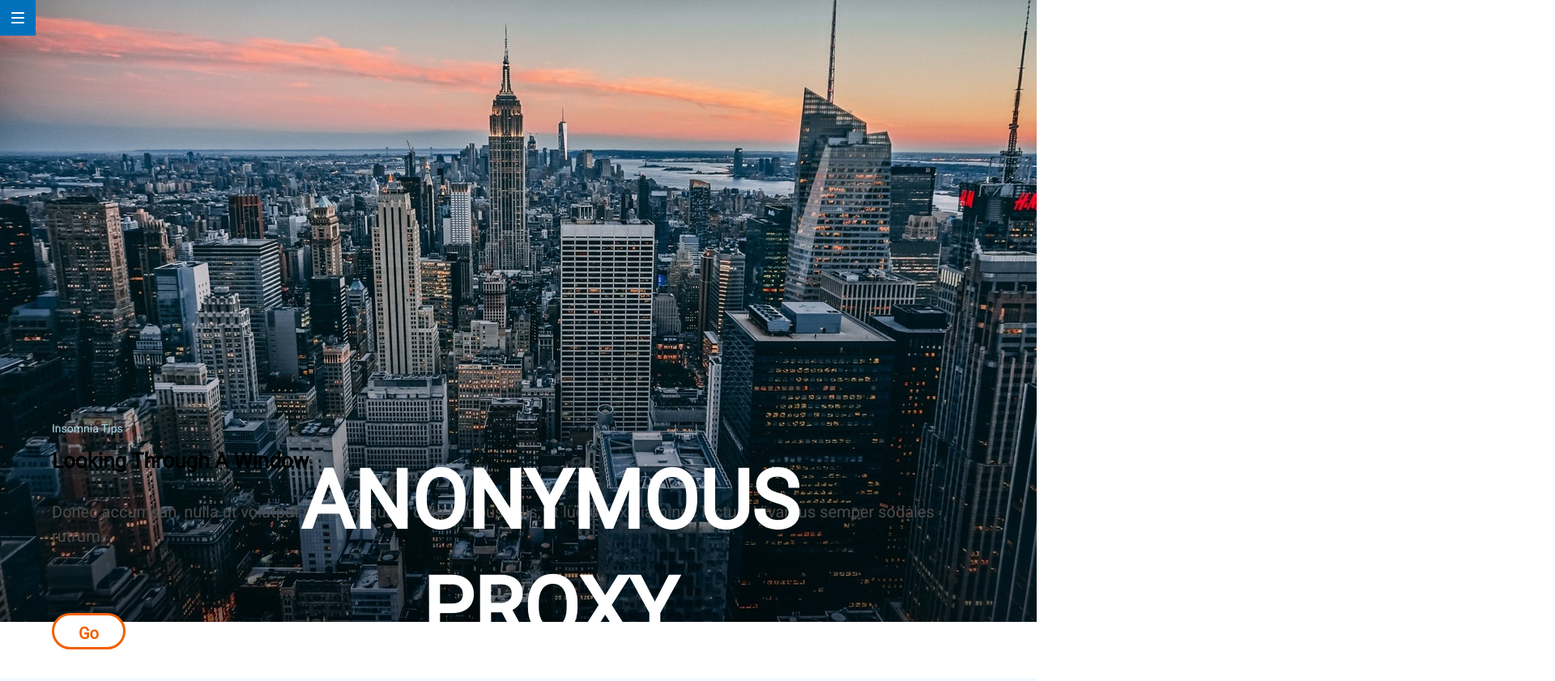
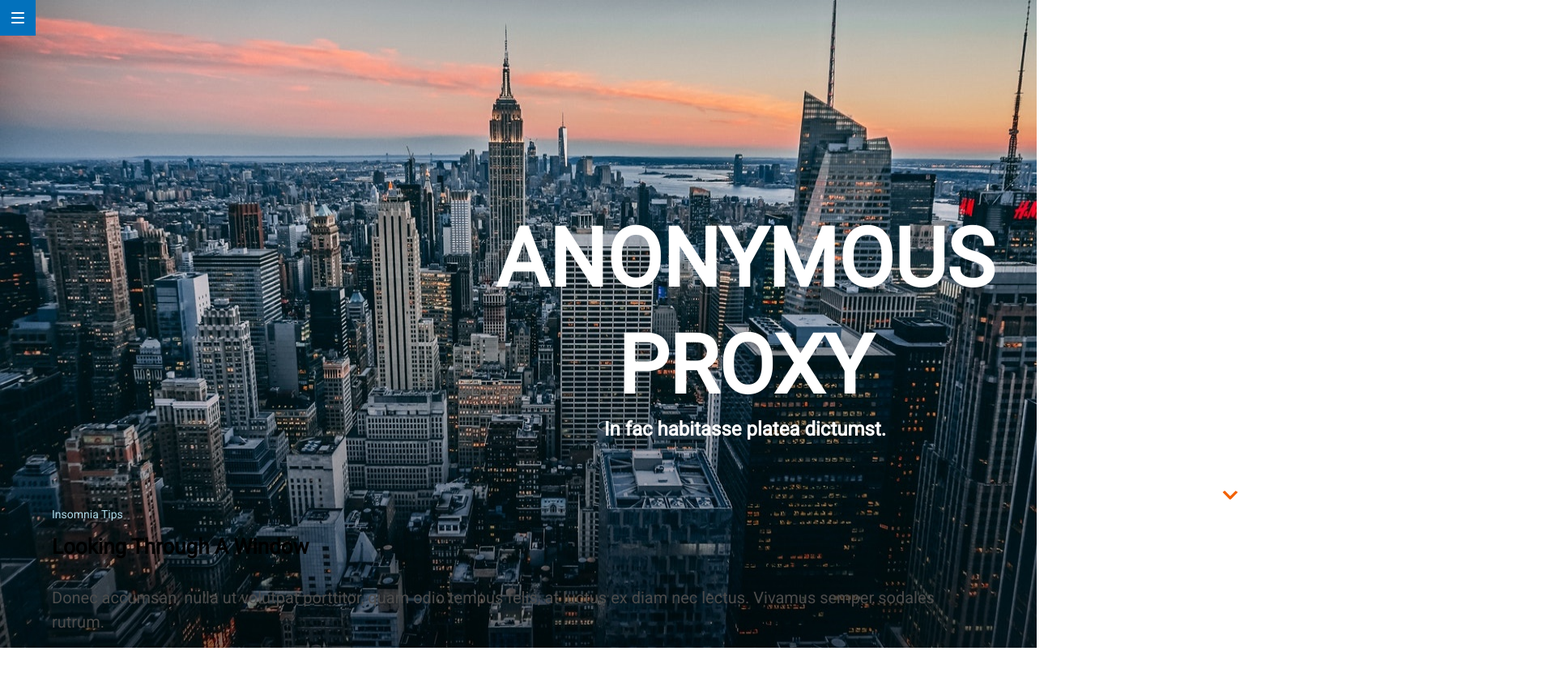
Before and after one commit to Adalab/modulo-1-evaluacion-final-katequillen, a website: page src/html/index.html in a window 1280 px wide. Shown: the top 841 px of the page at 81% size, 1920 px wide, since content can reach past the window. Drawn offline with nearby package versions, Linux system fonts and the light colour scheme; files that its build step writes are made by us from their sources; files whose address does not match are found by name.

Commit message:
making new hero/header division

```diff
--- a/src/html/index.html
+++ b/src/html/index.html
@@ -10,7 +10,8 @@
   </head>
 
   <body>
-    <include src="./partials/header.html" title="New York City view"></include>
+    <include src="./partials/header.html"></include>
+    <include src="./partials/hero.html"></include>
     <include src="./partials/window.html"></include>
     <include src="./partials/reasons.html"></include>
     <include src="./partials/footer.html"></include>
--- a/src/html/partials/footer.html
+++ b/src/html/partials/footer.html
@@ -1,5 +1,5 @@
 <section class="container_footer">
-  <img src="./assets/images/ico-arrow.svg" alt="arrow icon" class="scroll_arrow">
+  <a href="#header" title="Back to top" alt="Back to top"><img src="./assets/images/ico-arrow.svg" href alt="arrow icon" class="scroll_arrow"></a>
   <div class="content">
     <ul class="list list1">
       <li><a href="https://adalab.es/">articles</a></li>
--- a/src/html/partials/header.html
+++ b/src/html/partials/header.html
@@ -1,11 +1,3 @@
-<header class="header">
-  <div class="cover">
-    <img src="./assets/images/cover.jpg" alt="New York City background" class="background">
-  </div>
-  <img src="./assets/images/ico-menu.svg" alt="hamburger menu icon" class="hamburger">
-  <div class="words">
-    <h1 class="words1">anonymous proxy</h1>
-    <h2 class="words2">In fac habitasse platea dictumst.</h2>
-      <img src="./assets/images/ico-scroll-down.svg" alt="arrow icon" class="arrow_down">
-  </div>
+<header class="container_header" id="header">
+  <a href="https://adalab.es/"><img src="./assets/images/ico-menu.svg" alt="hamburger menu icon" class="hamburger"></a>
 </header>
--- /dev/null
+++ b/src/html/partials/hero.html
@@ -0,0 +1,8 @@
+<div class="hero">
+    <div class="hero_words">
+        <h1 class="words1">anonymous proxy</h1>
+        <h2 class="words2">In fac habitasse platea dictumst.</h2>
+        <a href="#reasons" title="3 Reasons to Purchase" alt="3 Reasons to Purchase"><img src="./assets/images/ico-scroll-down.svg" alt="arrow icon" class="arrow_down"></a>
+    </div>
+    <img src="./assets/images/cover.jpg" alt="New York City background" class="background">
+</div>
--- a/src/html/partials/reasons.html
+++ b/src/html/partials/reasons.html
@@ -1,4 +1,4 @@
-<section class="reasons_container">
+<section class="reasons_container" id="reasons">
     <h1 class="reasons_title item1">
         3 reasons to purchase
     </h1>
--- a/src/scss/layout/_header.scss
+++ b/src/scss/layout/_header.scss
@@ -1,32 +1,3 @@
-.header {
-  display: flex;
-  flex-direction: column;
-}
-
-.header {
-  background: url(".assets/images/cover.jpg") no-repeat center center fixed;
-  background-size: cover;
-}
-
-.cover {
-  position: absolute;
-  top: 0%;
-  left: -50%;
-  width: 200%;
-  max-height: 568px;
-}
-
-.cover img {
-  position: absolute;
-  top: 0;
-  left: 0;
-  right: 0;
-  margin: auto;
-  min-width: 50%;
-  min-height: 50%;
-  z-index: -1;
-}
-
 .hamburger {
   height: 44px;
   width: 44px;
@@ -36,181 +7,5 @@
   padding-bottom: 15px;
   background-color: #0271bc;
   position: absolute;
+  z-index: 5;
 }
-
-.words {
-  width: 100%;
-  color: white;
-  padding-top: 284px;
-  margin: 15px;
-  text-align: center;
-  transform: translate(0, -45px);
-  @media all and (min-width: 768px) {
-    margin: 39px;
-    height: 384px;
-    width: 690px;
-  }
-}
-
-.words1 {
-  font-size: 42px;
-  line-height: 55px;
-  text-transform: uppercase;
-  @media all and (min-width: 768px) {
-    font-size: 80px;
-    line-height: 106px;
-  }
-  @media all and (min-width: 1200px) {
-    line-height: 132px;
-    font-size: 100px;
-    width: 730px;
-    margin: 275px;
-  }
-}
-
-.words2 {
-  font-size: 16px;
-  @media all and (min-width: 768px) {
-    font-size: 24px;
-  }
-}
-
-.arrow_down {
-  background-color: white;
-  height: 45px;
-  width: 45px;
-  padding-left: 13px;
-  padding-right: 12px;
-  padding-top: 18px;
-  padding-bottom: 15px;
-  border-radius: 100px;
-  position: absolute;
-  justify-content: center;
-  transform: translate(45vw, 45px);
-  transition: color ease 0.8s;
-  &:hover {
-    border: 4px solid rgb(242, 96, 2);
-    animation: arrow_down 1s;
-    animation-fill-mode: forwards;
-  }
-}
-
-@keyframes arrow_down {
-  0% {
-    border: 2px solid white;
-  }
-  100% {
-    width: 75px;
-    height: 75px;
-    border: 4px solid rgb(242, 96, 2);
-  }
-}
-
-/*.header {
-  display: flex;
-  flex-direction: column;
-  text-align: center;
-  height: 568px;
-  width: 100%;
-  color: white;
-}
-
-/*img.background {
-  /* Set rules to fill background */
-/*max-height: 100%;
-  background-size: cover;*/
-
-/* Set up proportionate scaling */
-/*width: 100%;
-  height: 568px;
-  background-position: center center;
-  background-attachment: fixed;
-  top: 0;
-  left: 0;
-}
-
-@media screen and (max-width: 1280px) {
-  /* Specific to this particular image */
-/* img.background {
-    left: 50%;
-    margin-left: -640px; /* 50% */
-
-/*.background {
-  min-width: 320px;
-  background-position: center center;
-  background-size: cover;
-  top: 0px;
-  left: 0px;
-  z-index: -1;
-}*/
-
-/*.hamburger {
-  height: 44px;
-  width: 44px;
-  padding-left: 14px;
-  padding-right: 14px;
-  padding-top: 15px;
-  padding-bottom: 15px;
-  background-color: #0271bc;
-  position: absolute;
-}
-
-.words {
-  font-size: 16px;
-  margin-top: 284px;
-  margin-bottom: 143px;
-  margin-left: 15px;
-  margin-right: 15px;
-  @media all and (min-width: 768px) {
-    .background {
-      height: 768px;
-      left: 50%;
-    }
-  }
-  @media all and (min-width: 1200px) {
-    .background {
-      min-height: 768px;
-      left: 50%;
-    }
-  }
-}
-.words1 {
-  line-height: 55px;
-  font-size: 42px;
-  text-transform: uppercase;
-}
-
-.arrow_down {
-  flex-direction: row;
-  background-color: white;
-  height: 45px;
-  width: 45px;
-  padding-left: 13px;
-  padding-right: 12px;
-  padding-top: 18px;
-  padding-bottom: 15px;
-  border-radius: 100px;
-  position: absolute;
-  justify-content: center;
-  transform: translate(50vw, 547px);
-}*/
-
-/*@media all and (min-width: 768px) {
-  .background {
-    height: 768px;
-  }
-}
-
-@media all and (min-width: 768px) {
-  .background {
-    height: 768px;
-    left: 50%;
-  }
-}
-
-@media all and (min-width: 1200px) {
-  .background {
-    min-height: 768px;
-    left: 50%;
-  }
-}*/
--- /dev/null
+++ b/src/scss/layout/hero.scss
@@ -0,0 +1,91 @@
+.hero {
+  display: flex;
+  flex-direction: column;
+  text-align: center;
+  height: 568px;
+  width: 100%;
+  color: white;
+}
+
+img.background {
+  min-height: 100%;
+  min-width: 1024px;
+  width: 100%;
+  height: auto;
+  position: absolute;
+  top: 0;
+  left: 0;
+  z-index: -1;
+}
+@media screen and (max-width: 1024px) {
+  img.background {
+    left: 50%;
+    margin-left: -512px;
+  }
+}
+
+.hero_words {
+  width: 100%;
+  color: white;
+  padding-top: 284px;
+  margin: 15px;
+  text-align: center;
+  transform: translate(0, -45px);
+  @media all and (min-width: 768px) {
+    margin-left: auto;
+    width: 690px;
+  }
+}
+
+.words1 {
+  font-size: 42px;
+  line-height: 55px;
+  text-transform: uppercase;
+  justify-content: center;
+  @media all and (min-width: 768px) {
+    font-size: 80px;
+    line-height: 106px;
+  }
+  @media all and (min-width: 1200px) {
+    line-height: 132px;
+    font-size: 100px;
+  }
+}
+
+.words2 {
+  font-size: 16px;
+  @media all and (min-width: 768px) {
+    font-size: 24px;
+  }
+}
+
+.arrow_down {
+  background-color: white;
+  height: 45px;
+  width: 45px;
+  padding-left: 13px;
+  padding-right: 12px;
+  padding-top: 18px;
+  padding-bottom: 15px;
+  border-radius: 100px;
+  position: absolute;
+  justify-content: center;
+  transform: translate(45vw, 45px);
+  transition: color ease 0.8s;
+  &:hover {
+    border: 4px solid rgb(242, 96, 2);
+    animation: arrow_down 1s;
+    animation-fill-mode: forwards;
+  }
+}
+
+@keyframes arrow_down {
+  0% {
+    border: 2px solid white;
+  }
+  100% {
+    width: 75px;
+    height: 75px;
+    border: 4px solid rgb(242, 96, 2);
+  }
+}
--- a/src/scss/main.scss
+++ b/src/scss/main.scss
@@ -1,6 +1,7 @@
 @import "core/variables";
 @import "core/reset";
 @import "layout/header";
+@import "layout/hero";
 @import "layout/window";
 @import "layout/reasons";
 @import "layout/footer";
```
